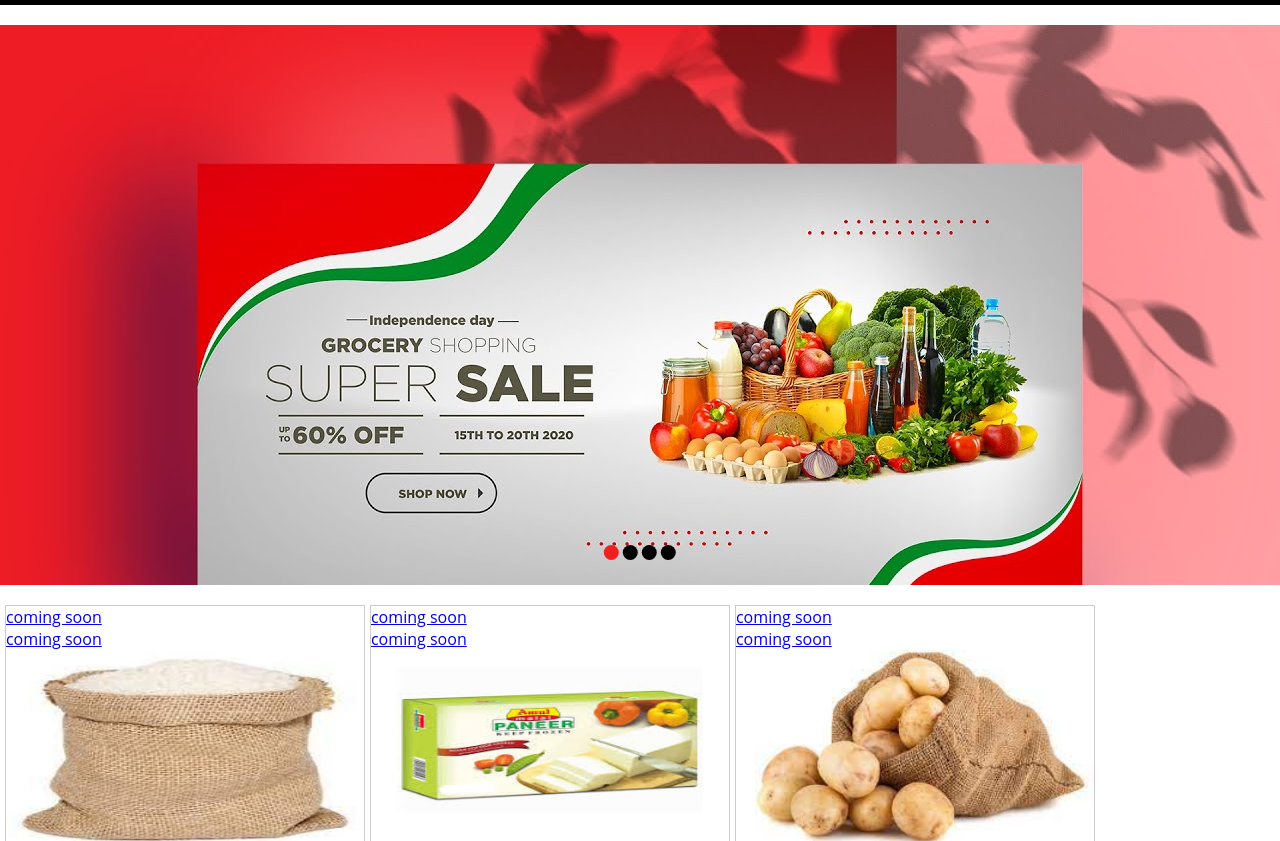
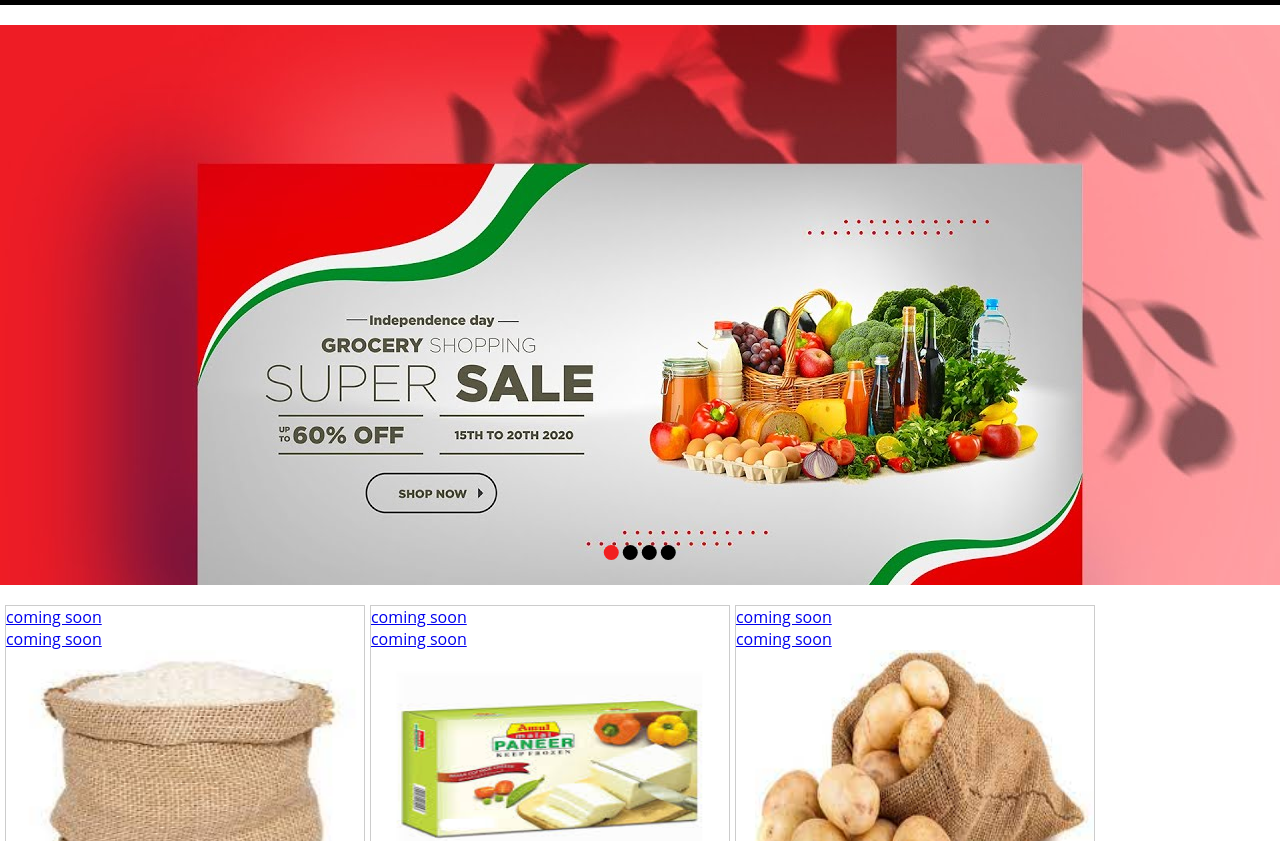
Before and after one commit to Banerjeeindustries/Aluda, a plain HTML site: page index.html in a window 1280 px wide. Shown: the part 111-952 px from the top of the page. Drawn offline with Linux system fonts and the light colour scheme.

Commit message:
Update index.html

```diff
--- a/index.html
+++ b/index.html
@@ -23,7 +23,7 @@
 		}
 		.PRODUCTS img{
 			width:100%;
-			height:200PX;
+			height:250PX;
 		}
 		</style>
     </head>
```
